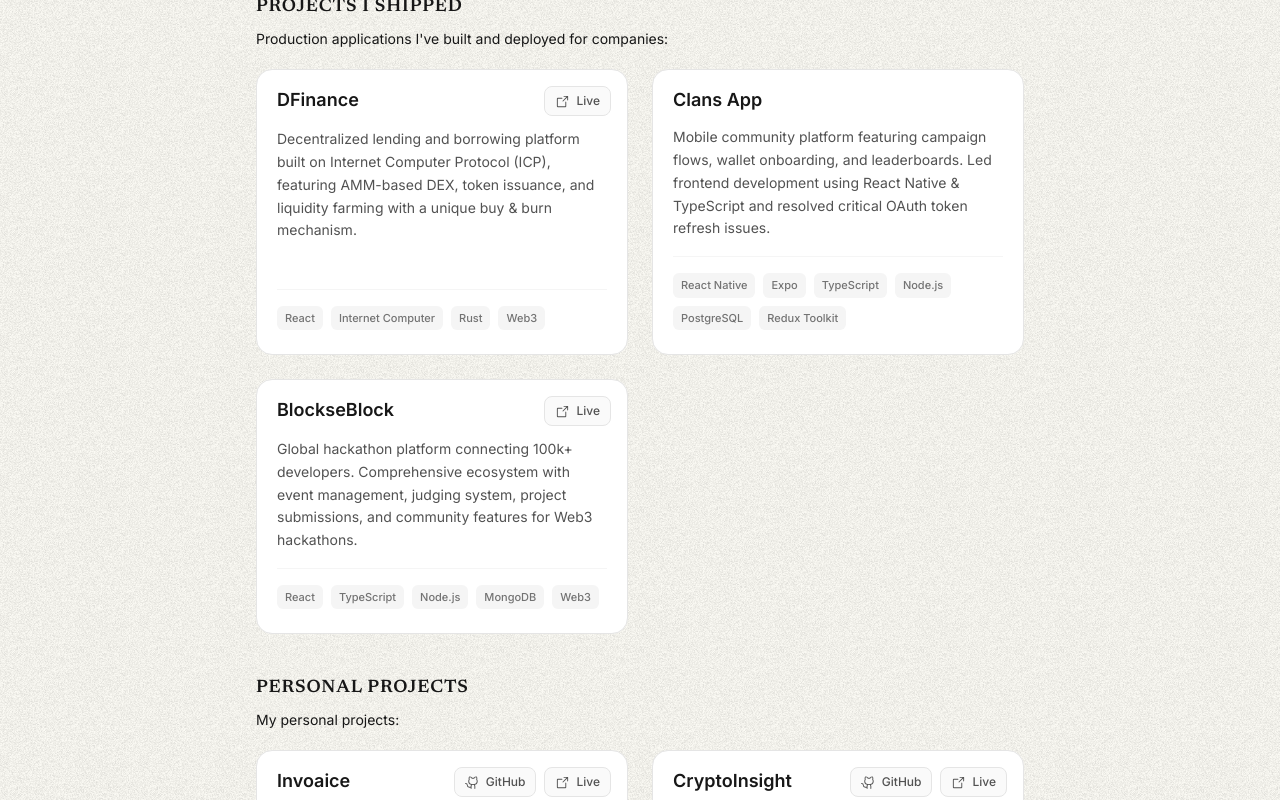
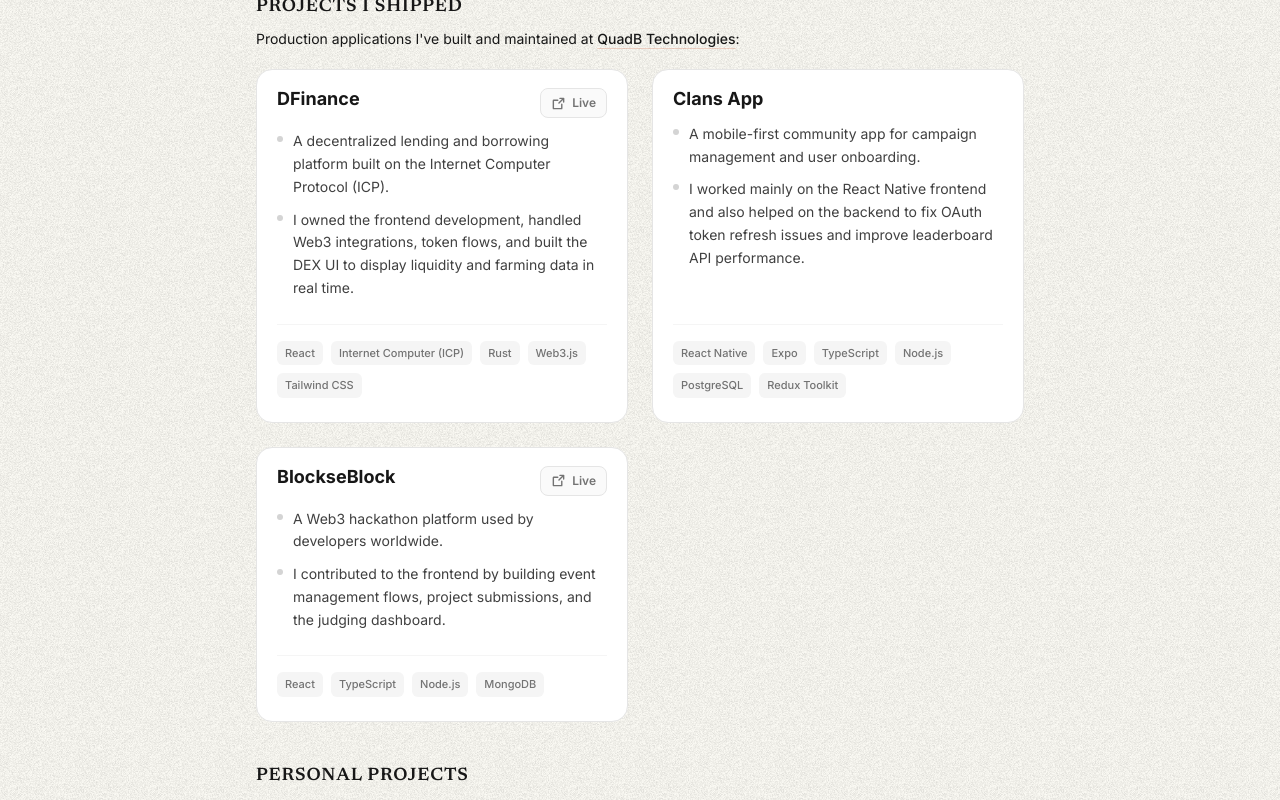
Before and after one commit to vaibhavmali-git/portfolio, a Next.js app: page / in a window 1280 px wide. Shown: the part 1680-2480 px from the top of the page. Built offline with nearby package versions, Linux system fonts and the light colour scheme.

Commit message:
refactor(projects): convert descriptions to bullet lists and simplify text for readability

```diff
--- a/components/Projects.tsx
+++ b/components/Projects.tsx
@@ -12,8 +12,11 @@ export function Projects() {
           <h2 className="font-semibold text-neutral-900 dark:text-neutral-200 uppercase tracking-wider font-serif text-lg">
             PROJECTS I SHIPPED
           </h2>
-          <p className="text-neutral-900 dark:text-neutral-300 text-sm">
-            Production applications I've built and deployed for companies:
+          <p className="text-neutral-900 dark:text-neutral-300 text-[13px] sm:text-sm">
+            Production applications I've built and maintained at{" "}
+            <span className="font-medium text-neutral-900 dark:text-neutral-100 underline underline-offset-4 decoration-[#db775b]/30">
+              QuadB Technologies
+            </span>:
           </p>
         </div>
 
--- a/components/ui/ProjectCard.tsx
+++ b/components/ui/ProjectCard.tsx
@@ -9,30 +9,37 @@ interface ProjectCardProps {
 export function ProjectCard({ project }: ProjectCardProps) {
   const techStack = project.tech.split(",").map((tech) => tech.trim());
 
+  // Automatically split the description into sentences for a cleaner list view
+  const descriptionPoints = project.description
+    .split(". ")
+    .filter((point) => point.trim().length > 0)
+    .map((point) => (point.endsWith(".") ? point : `${point}.`));
+
   return (
-    <div className="group bg-white dark:bg-neutral-800 border border-neutral-200 dark:border-[rgb(50,50,50)] rounded-[1rem] overflow-hidden hover:shadow-md dark:hover:shadow-neutral-900/50 transition-all flex flex-col h-full">
-      <div className="px-4 py-5 pt-3 sm:px-5 sm:py-6 sm:pt-4 flex flex-col flex-grow">
+    <div className="group bg-white dark:bg-[#262626] border border-neutral-200 dark:border-[rgb(48,48,48)] rounded-2xl overflow-hidden hover:shadow-lg dark:hover:shadow-neutral-900/30 transition-all duration-300 flex flex-col h-full">
+
+      {/* Increased padding for better breathing room */}
+      <div className="px-4.5 py-5 pt-4 sm:px-5 sm:py-6 sm:pt-4.5 flex flex-col flex-grow">
+
+        {/* Header Section */}
         <div className="flex flex-col gap-3 sm:gap-4 mb-3">
-          <div className="flex flex-col sm:flex-row sm:items-start justify-between gap-3">
-            <h3 className="font-semibold text-base sm:text-lg text-neutral-900 dark:text-neutral-100">
+          <div className="flex items-start justify-between gap-4">
+            <h3 className="font-bold text-lg leading-tight text-neutral-900 dark:text-neutral-100">
               {project.name}
             </h3>
 
-            <div className="flex gap-2 shrink-0 sm:-mr-1">
+            {/* Action Buttons */}
+            <div className="flex gap-2 shrink-0">
               {project.githubUrl && (
                 <a
                   href={project.githubUrl}
                   target="_blank"
                   rel="noopener noreferrer"
-                  className="flex items-center gap-1.5 px-2 py-1 sm:px-2.5 sm:py-1.5 bg-neutral-50 dark:bg-neutral-800/50 border border-neutral-200 dark:border-neutral-700 rounded-lg text-[10px] sm:text-xs font-medium text-neutral-600 dark:text-neutral-400 hover:text-neutral-900 dark:hover:text-neutral-200 hover:bg-neutral-100 dark:hover:bg-neutral-800 transition-all"
+                  className="flex items-center gap-1.5 px-2.5 py-1.5 bg-neutral-50 dark:bg-neutral-800 border border-neutral-200 dark:border-neutral-700 rounded-lg text-xs font-semibold text-neutral-600 dark:text-neutral-400 hover:text-neutral-900 dark:hover:text-neutral-200 hover:border-neutral-300 dark:hover:border-neutral-600 transition-all"
                   aria-label="View on GitHub"
                 >
-                  <GithubLogo
-                    size={14}
-                    weight="regular"
-                    className="sm:w-[15px] sm:h-[15px]"
-                  />
-                  <span>GitHub</span>
+                  <GithubLogo size={15} weight="bold" />
+                  <span className="hidden sm:inline">Code</span>
                 </a>
               )}
               {project.liveUrl && (
@@ -40,14 +47,10 @@ export function ProjectCard({ project }: ProjectCardProps) {
                   href={project.liveUrl}
                   target="_blank"
                   rel="noopener noreferrer"
-                  className="flex items-center gap-1.5 px-2 py-1 sm:px-2.5 sm:py-1.5 bg-neutral-50 dark:bg-neutral-800/50 border border-neutral-200 dark:border-neutral-700 rounded-lg text-[10px] sm:text-xs font-medium text-neutral-600 dark:text-neutral-400 hover:text-neutral-900 dark:hover:text-neutral-200 hover:bg-neutral-100 dark:hover:bg-neutral-800 transition-all"
+                  className="flex items-center gap-1.5 px-2.5 py-1.5 bg-neutral-50 dark:bg-neutral-800 border border-neutral-200 dark:border-neutral-700 rounded-lg text-xs font-semibold text-neutral-500 dark:text-neutral-400 hover:text-neutral-900 dark:hover:text-neutral-200 hover:border-neutral-300 dark:hover:border-neutral-600 transition-all"
                   aria-label="View live demo"
                 >
-                  <ArrowSquareOut
-                    size={14}
-                    weight="regular"
-                    className="sm:w-[15px] sm:h-[15px]"
-                  />
+                  <ArrowSquareOut size={15} weight="bold" />
                   <span>Live</span>
                 </a>
               )}
@@ -55,9 +58,17 @@ export function ProjectCard({ project }: ProjectCardProps) {
           </div>
         </div>
 
-        <p className="text-[13px] sm:text-sm text-neutral-600 dark:text-neutral-400 mb-4 leading-relaxed">
-          {project.description}
-        </p>
+        {/* Description: Rendered as a clean list instead of a block */}
+        <div className="mb-6 flex-grow">
+          <ul className="space-y-2.5">
+            {descriptionPoints.map((point, index) => (
+              <li key={index} className="flex gap-2.5 text-[13px] sm:text-sm text-neutral-700 dark:text-neutral-300 leading-relaxed">
+                <span className="mt-1.5 w-1.5 h-1.5 shrink-0 rounded-full bg-neutral-300 dark:bg-neutral-600" />
+                <span>{point}</span>
+              </li>
+            ))}
+          </ul>
+        </div>
 
         <div className="mt-auto pt-4 border-t border-neutral-100 dark:border-neutral-700/50">
           <div className="flex flex-wrap gap-1.5 sm:gap-2">
--- a/data/projects.ts
+++ b/data/projects.ts
@@ -1,12 +1,11 @@
 import { Project } from "@/types";
-
 export const shippedProjects: Project[] = [
   {
     id: 1,
     name: "DFinance",
     description:
-      "Decentralized lending and borrowing platform built on Internet Computer Protocol (ICP), featuring AMM-based DEX, token issuance, and liquidity farming with a unique buy & burn mechanism.",
-    tech: "React, Internet Computer, Rust, Web3",
+      "A decentralized lending and borrowing platform built on the Internet Computer Protocol (ICP). I owned the frontend development, handled Web3 integrations, token flows, and built the DEX UI to display liquidity and farming data in real time.",
+    tech: "React, Internet Computer (ICP), Rust, Web3.js, Tailwind CSS",
     liveUrl: "https://bn2g3-lqaaa-aaaaj-azykq-cai.icp0.io",
     thumbnail:
       "https://res.cloudinary.com/dbkkmdery/image/upload/v1768193539/Screenshot_2026-01-12_at_10.20.25_AM_wga2lr.png",
@@ -15,7 +14,7 @@ export const shippedProjects: Project[] = [
     id: 2,
     name: "Clans App",
     description:
-      "Mobile community platform featuring campaign flows, wallet onboarding, and leaderboards. Led frontend development using React Native & TypeScript and resolved critical OAuth token refresh issues.",
+      "A mobile-first community app for campaign management and user onboarding. I worked mainly on the React Native frontend and also helped on the backend to fix OAuth token refresh issues and improve leaderboard API performance.",
     tech: "React Native, Expo, TypeScript, Node.js, PostgreSQL, Redux Toolkit",
     thumbnail:
       "https://images.unsplash.com/photo-1551650975-87deedd944c3?q=80&w=1974&auto=format&fit=crop",
@@ -24,13 +23,14 @@ export const shippedProjects: Project[] = [
     id: 3,
     name: "BlockseBlock",
     description:
-      "Global hackathon platform connecting 100k+ developers. Comprehensive ecosystem with event management, judging system, project submissions, and community features for Web3 hackathons.",
-    tech: "React, TypeScript, Node.js, MongoDB, Web3",
-    liveUrl: "https://blockseblock.com",
+      "A Web3 hackathon platform used by developers worldwide. I contributed to the frontend by building event management flows, project submissions, and the judging dashboard.",
+    tech: "React, TypeScript, Node.js, MongoDB",
+    liveUrl: "https://learn.blockseblock.com/",
     thumbnail:
       "https://res.cloudinary.com/dbkkmdery/image/upload/v1768194434/blockseblock_yx9iur.png",
   },
 ];
+
 
 export const personalProjects: Project[] = [
   {
```
